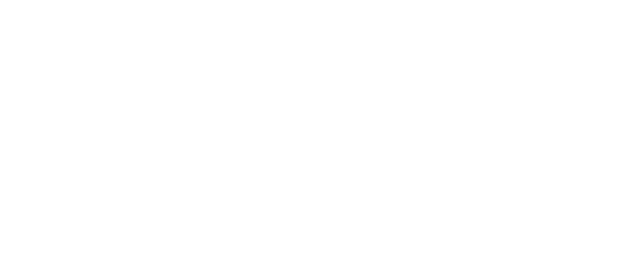
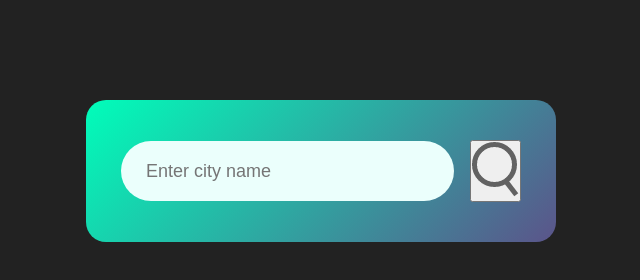
Before and after one commit to newbotic/Weather-app, a plain HTML site: page index.html in a window 1280 px wide. Shown: the whole page, without its empty margins (319-959 px from the left). Drawn offline with Linux system fonts and the light colour scheme.

Commit message:
update css

```diff
--- a/assets/css/style.css
+++ b/assets/css/style.css
@@ -0,0 +1,39 @@
+*{/*for all html emements*/
+    margin: 0;
+    padding: 0;
+    font-family: Arial, Helvetica, sans-serif;
+    box-sizing: border-box;
+}
+body{
+    background: #222;
+}
+
+.card{
+    width: 90%;
+    max-width: 470px;
+    background: linear-gradient(135deg, #00feba, #5b548a);
+    color: #fff;
+    margin: 100px auto 0;
+    border-radius: 20px;
+    padding: 40px 35px;
+    text-align: center;
+}
+.search{
+    width: 100%;
+    display: flex;
+    align-items: center;
+    justify-content: space-between;
+}
+
+.search input{
+    border: 0;
+    outline: 0;
+    background: #ebfffc;
+    color: #555;
+    padding: 10px 25px;
+    height: 60px;
+    border-radius: 30px;
+    flex: 1;
+    margin-right: 16px;
+    font-size: 18px;
+}
--- a/index.html
+++ b/index.html
@@ -4,8 +4,15 @@
     <meta charset="UTF-8">
     <meta name="viewport" content="width=device-width, initial-scale=1.0">
     <title>Weather app</title>
+    <link rel="stylesheet" href="./assets/css/style.css">
 </head>
 <body>
 
+    <div class="card">
+        <div class="search">
+            <input type="text" placeholder="Enter city name" spellcheck="false">
+            <button><img src="./assets/images/search.png" alt="search button"></button>
+        </div>
+    </div>
 </body>
 </html>
```
